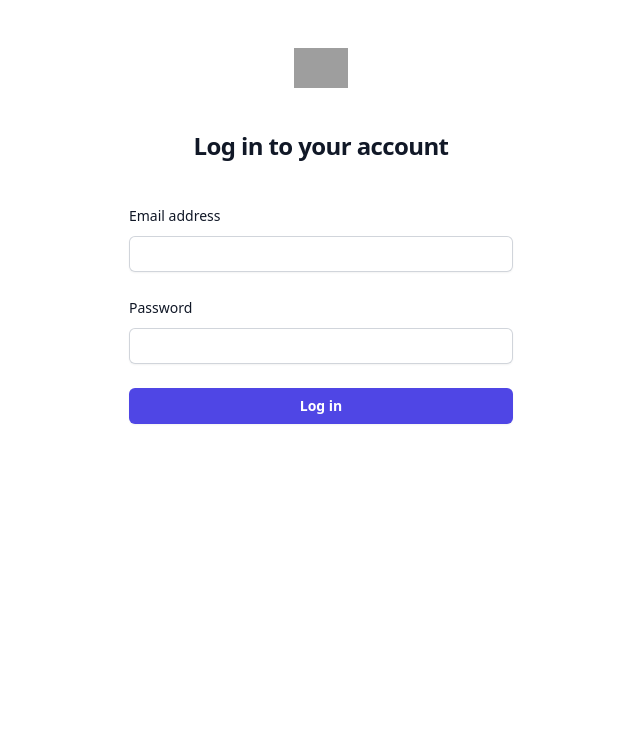
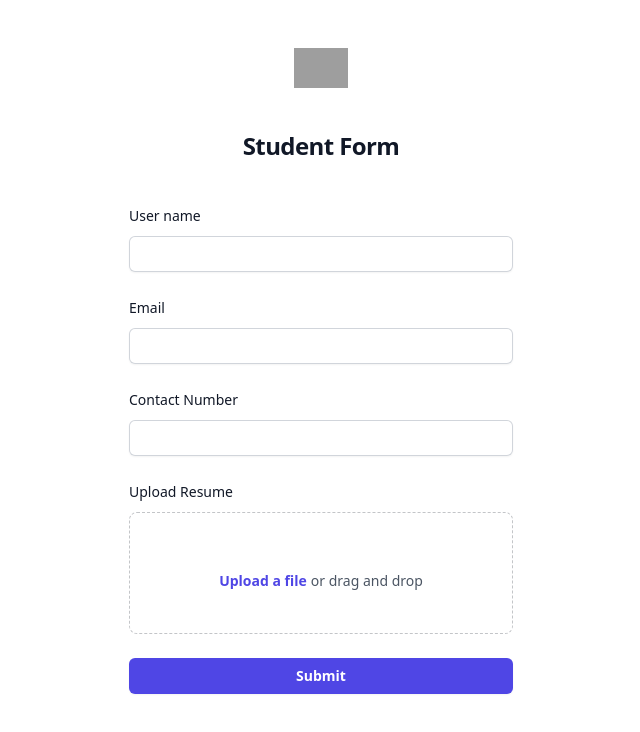
Before and after one commit to Mukesh20120/Assignment, a React (Create React App) app in the folder frontend/: page / in a window 1280 px wide. Shown: the top 732 px of the page, without its empty margins (319-959 px from the left). Built offline with nearby package versions, Linux system fonts and the light colour scheme; grey boxes are pictures that could not be loaded.

Commit message:
--frontend Create student form

```diff
--- a/frontend/src/App.js
+++ b/frontend/src/App.js
@@ -1,7 +1,8 @@
-import Login from "./Screens/LoginScreen/Login";
+// import Login from "./Screens/LoginScreen/Login";
+import StudentForm from "./Screens/StudentScreen/StudentForm";
 
 function App() {
-  return <Login />;
+  return <StudentForm/>;
 }
 
 export default App;
--- /dev/null
+++ b/frontend/src/Components/ResumeUpload.jsx
@@ -0,0 +1,69 @@
+import React, { useRef, useState } from 'react';
+
+function ResumeUpload({onResumeUpdate}) {
+  const [fileName, setFileName] = useState('');
+  const fileInputRef = useRef(null);
+  const handleDragOver = (e) => {
+    e.preventDefault();
+  };
+
+  const handleDragEnter = (e) => {
+    e.preventDefault();
+  };
+
+  const handleDrop = (e) => {
+    e.preventDefault();
+    const file = e.dataTransfer.files[0];
+    setFileName(file.name);
+    onResumeUpdate(file);
+    if(fileInputRef){
+      fileInputRef.current.files=e.dataTransfer.files;
+      fileInputRef.current.dispatchEvent(new Event('change', { bubbles: true }));
+    }
+  };
+
+  const handleFileChange = (e) => {
+    const file = e.target.files[0];
+    setFileName(file.name);
+    onResumeUpdate(file);
+    // Handle file upload logic here
+  };
+
+  return (
+    <div className="col-span-full">
+      <label htmlFor="resume" className="block text-sm font-medium leading-6 text-gray-900">
+        Upload Resume
+      </label>
+      <div
+        className="mt-2 flex justify-center rounded-lg border border-dashed border-gray-900/25 px-6 py-10"
+        onDragOver={handleDragOver}
+        onDragEnter={handleDragEnter}
+        onDrop={handleDrop}
+      >
+        <div className="text-center">
+          <div className="mt-4 flex text-sm leading-6 text-gray-600">
+            <label
+              htmlFor="file-upload"
+              className="relative cursor-pointer rounded-md bg-white font-semibold text-indigo-600 focus-within:outline-none focus-within:ring-2 focus-within:ring-indigo-600 focus-within:ring-offset-2 hover:text-indigo-500"
+            >
+              <span>Upload a file</span>
+              <input
+              ref={fileInputRef}
+                id="file-upload"
+                name="file-upload"
+                type="file"
+                className="sr-only"
+                required
+                onChange={handleFileChange}
+              />
+            </label>
+            <p className="pl-1">or drag and drop</p>
+          </div>
+          <p className="text-xs leading-5 text-gray-600">{fileName}</p>
+        </div>
+      </div>
+    </div>
+  );
+}
+
+export default ResumeUpload;
--- /dev/null
+++ b/frontend/src/Screens/StudentScreen/StudentForm.jsx
@@ -0,0 +1,137 @@
+import React, { useState } from "react";
+import ResumeUpload from "../../Components/ResumeUpload";
+
+function StudentForm() {
+  const [userData, setUserData] = useState({ name: "", email: "", phone: "",resume: undefined});
+
+  const onSubmitHandler = (e) => {
+    e.preventDefault();
+    console.log(userData);
+    setUserData({name: "",email: "", password: "", phone: "" });
+  };
+  const handleUpdateResume = (file) => {
+     setUserData(prev=>({...prev,resume: file}));
+  }
+  const onChangeHandler = (e) => {
+    setUserData((prev) => ({ ...prev, [e.target.name]: e.target.value }));
+  };
+  return (
+    <div className="flex min-h-full flex-1 flex-col justify-center px-6 py-12 lg:px-8">
+      <div className="sm:mx-auto sm:w-full sm:max-w-sm">
+        <img
+          className="mx-auto h-10 w-auto"
+          src="https://e7.pngegg.com/pngimages/712/814/png-clipart-computer-icons-student-academic-degree-graduation-ceremony-student-people-logo-thumbnail.png"
+          alt="Resume Portal"
+        />
+        <h2 className="mt-10 text-center text-2xl font-bold leading-9 tracking-tight text-gray-900">
+          Student Form
+        </h2>
+      </div>
+
+      <div className="mt-10 sm:mx-auto sm:w-full sm:max-w-sm">
+        <form
+          className="space-y-6"
+          action="#"
+          method="POST"
+          onSubmit={onSubmitHandler}
+        >
+          {/* user name */}
+          <div>
+            <label
+              htmlFor="email"
+              className="block text-sm font-medium leading-6 text-gray-900"
+            >
+              User name
+            </label>
+            <div className="mt-2">
+              <input
+                id="name"
+                name="name"
+                type="text"
+                value={userData.name}
+                autoComplete="name"
+                onChange={(e) => {
+                  onChangeHandler(e);
+                }}
+                required
+                className="block w-full rounded-md border-0 py-1.5 text-gray-900 shadow-sm ring-1 ring-inset ring-gray-300 placeholder:text-gray-400 focus:ring-2 focus:ring-inset focus:ring-indigo-600 sm:text-sm sm:leading-6"
+              />
+            </div>
+          </div>
+          {/* user end */}
+
+          {/* email start */}
+          <div>
+            <label
+              htmlFor="email"
+              className="block text-sm font-medium leading-6 text-gray-900"
+            >
+              Email
+            </label>
+            <div className="mt-2">
+              <input
+                id="email"
+                name="email"
+                type="email"
+                value={userData.email}
+                autoComplete="email"
+                onChange={(e) => {
+                  onChangeHandler(e);
+                }}
+                required
+                className="block w-full rounded-md border-0 py-1.5 text-gray-900 shadow-sm ring-1 ring-inset ring-gray-300 placeholder:text-gray-400 focus:ring-2 focus:ring-inset focus:ring-indigo-600 sm:text-sm sm:leading-6"
+              />
+            </div>
+          </div>
+          {/* email end */}
+
+          {/* phone number start */}
+          <div>
+            <div className="flex items-center justify-between">
+              <label
+                htmlFor="phone"
+                className="block text-sm font-medium leading-6 text-gray-900"
+              >
+                Contact Number
+              </label>
+            </div>
+            <div className="mt-2">
+              <input
+                id="phone"
+                name="phone"
+                type="text"
+                maxLength={10}
+                value={userData.phone}
+                onChange={(e) => {
+                  onChangeHandler(e);
+                }}
+                autoComplete="current-phone"
+                required
+                className="block w-full rounded-md border-0 py-1.5 text-gray-900 shadow-sm ring-1 ring-inset ring-gray-300 placeholder:text-gray-400 focus:ring-2 focus:ring-inset focus:ring-indigo-600 sm:text-sm sm:leading-6"
+              />
+            </div>
+          </div>
+          {/* phone number end */}
+
+          {/* upload resume start */}
+          <ResumeUpload onResumeUpdate={handleUpdateResume}/>
+
+          {/* upload resume end */}
+
+          {/* submit button start */}
+          <div>
+            <button
+              type="submit"
+              className="flex w-full justify-center rounded-md bg-indigo-600 px-3 py-1.5 text-sm font-semibold leading-6 text-white shadow-sm hover:bg-indigo-500 focus-visible:outline focus-visible:outline-2 focus-visible:outline-offset-2 focus-visible:outline-indigo-600"
+            >
+              Submit
+            </button>
+          </div>
+          {/* submit button end */}
+        </form>
+      </div>
+    </div>
+  );
+}
+
+export default StudentForm;
--- a/package.json
+++ b/package.json
@@ -5,7 +5,8 @@
   "main": "index.js",
   "scripts": {
     "test": "echo \"Error: no test specified\" && exit 1",
-    "start": "node ./Backend/server.js"
+    "start": "node ./Backend/server.js",
+    "client": "npm start --prefix ./frontend"
   },
   "author": "",
   "license": "ISC",
```
